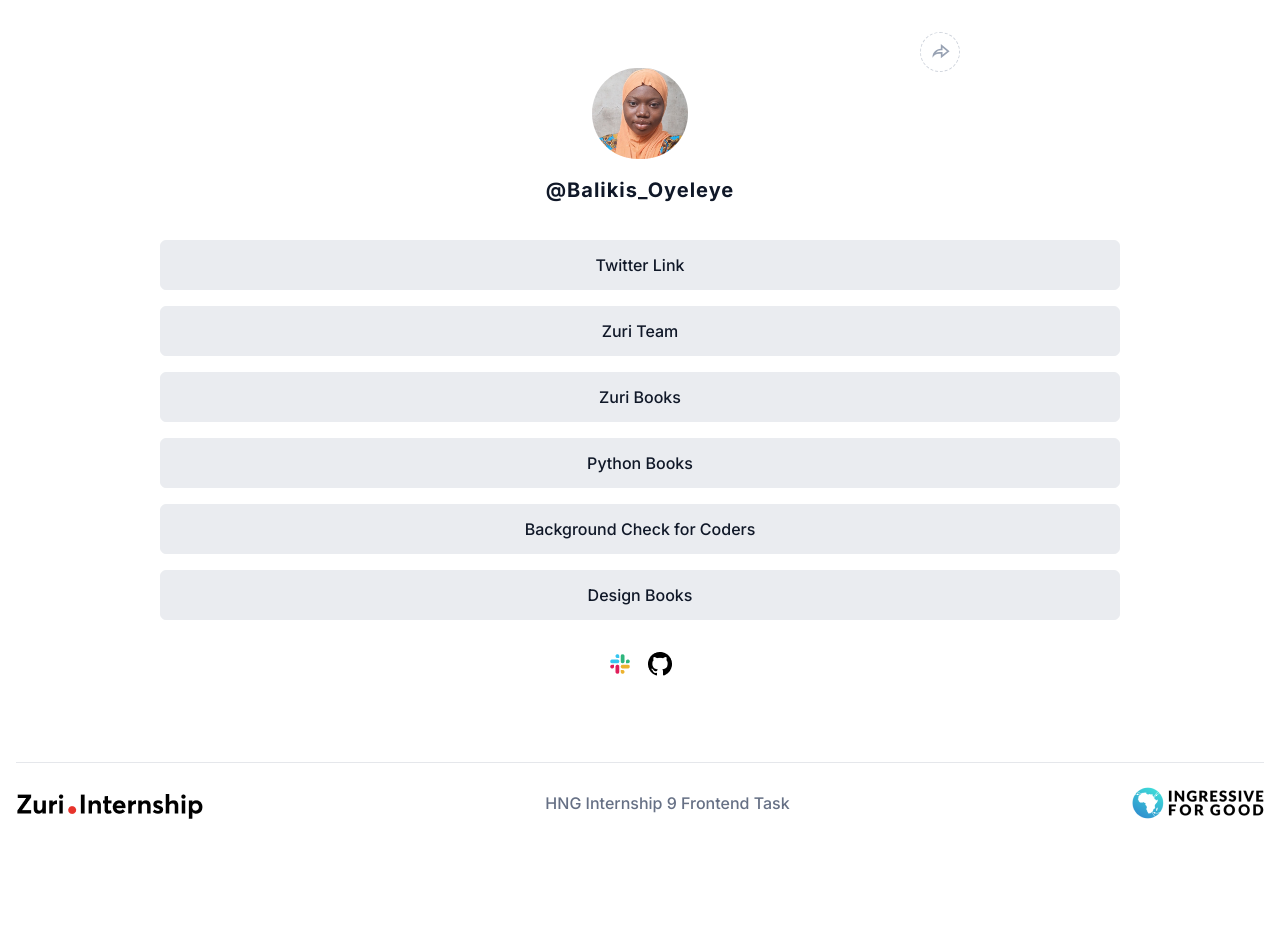
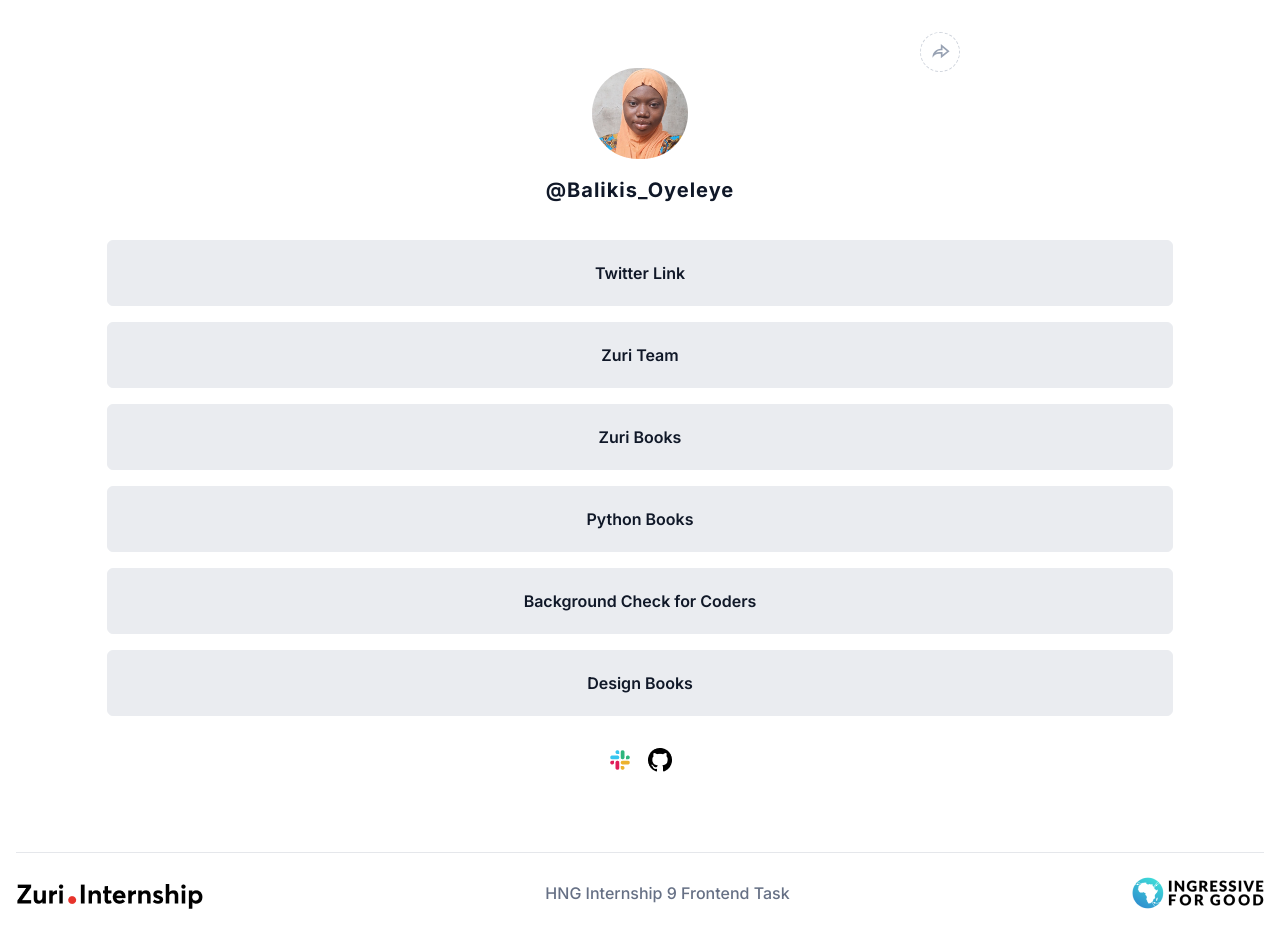
Before and after one commit to Qreamville/ZuriHNG-Task-1, a Next.js app: page / in a window 1280 px wide. Before the commit the page ends 843 px from the top, so only its background shows below. Built offline with nearby package versions, Linux system fonts and the light colour scheme.

Commit message:
Update Main.tsx

```diff
--- a/components/Main.tsx
+++ b/components/Main.tsx
@@ -2,7 +2,6 @@ import React from "react";
 import { links } from "../utils/link";
 import Github from "../assets/image/github.png";
 import Slack from "../assets/image/slack.png";
-import Image from "next/image";
 
 const Main = () => {
   return (
@@ -13,7 +12,7 @@ const Main = () => {
             href={link.link}
             id={link.tag}
             key={link.id}
-            className="font-medium text-[#101828] text-md bg-[#EAECF0] text-center rounded-md border border-[#eaecf0] py-3 max-w-6xl w-10/12 md:w-9/12 hover:bg-[#D0D5DD]"
+            className="font-semibold text-[#101828] text-md bg-[#EAECF0] text-center rounded-md border border-[#eaecf0] py-5 max-w-6xl w-10/12 hover:bg-[#D0D5DD] px-2"
             target="_blank"
             rel="noreferrer"
           >
@@ -23,10 +22,10 @@ const Main = () => {
       </div>
       <div className="flex gap-x-4 items-center justify-center mt-8">
         <a href="https://app.slack.com/client/T042F7V19Q8/C041JU70S5U/rimeto_profile/U048P0W7709">
-          <Image src={Slack} alt="slack" className="cursor-pointer" />
+          <img src={Slack.src} alt="slack" />
         </a>
         <a href="https://github.com/Qreamville">
-          <Image src={Github} alt="github" className="cursor-pointer" />
+          <img src={Github.src} alt="github" />
         </a>
       </div>
     </main>
```
